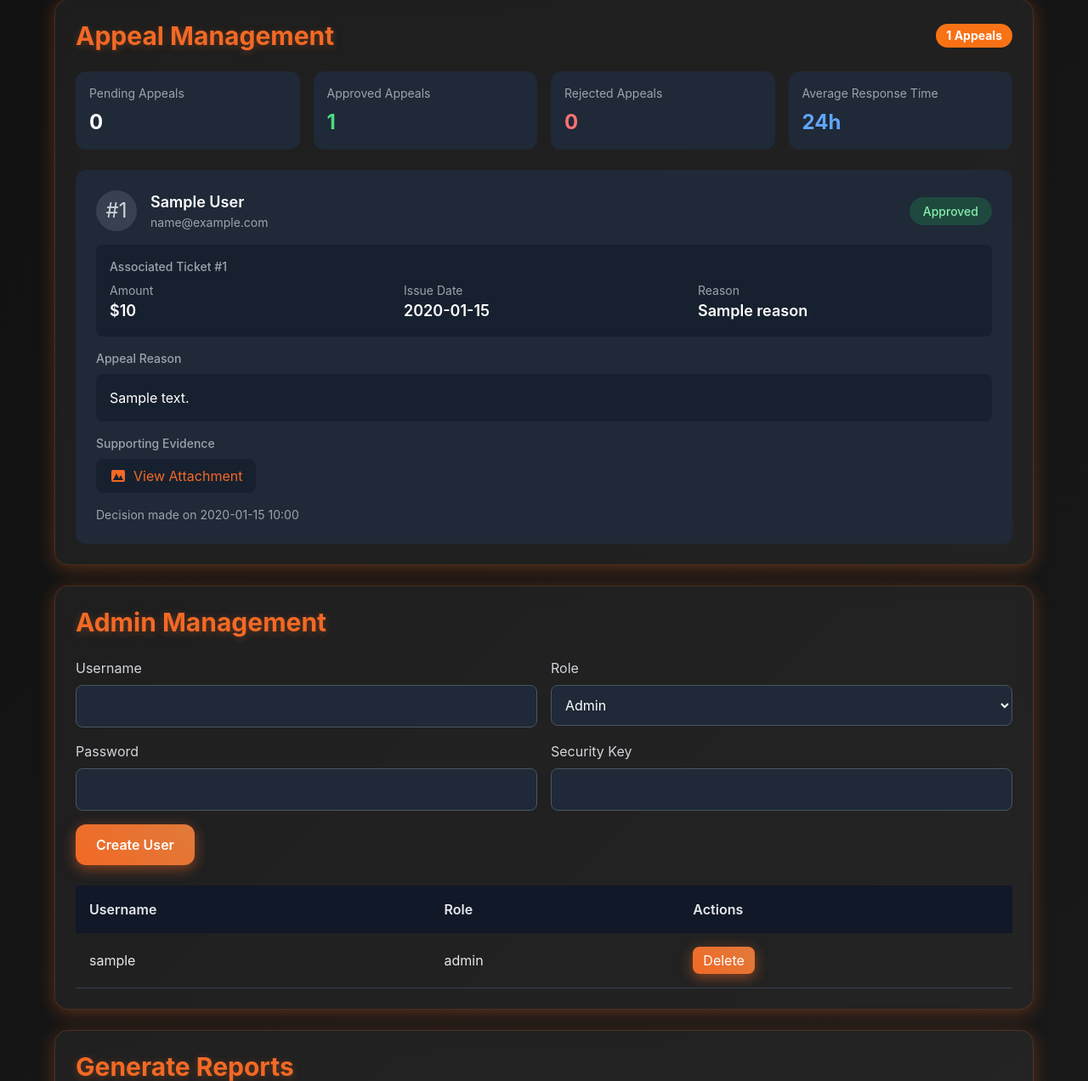
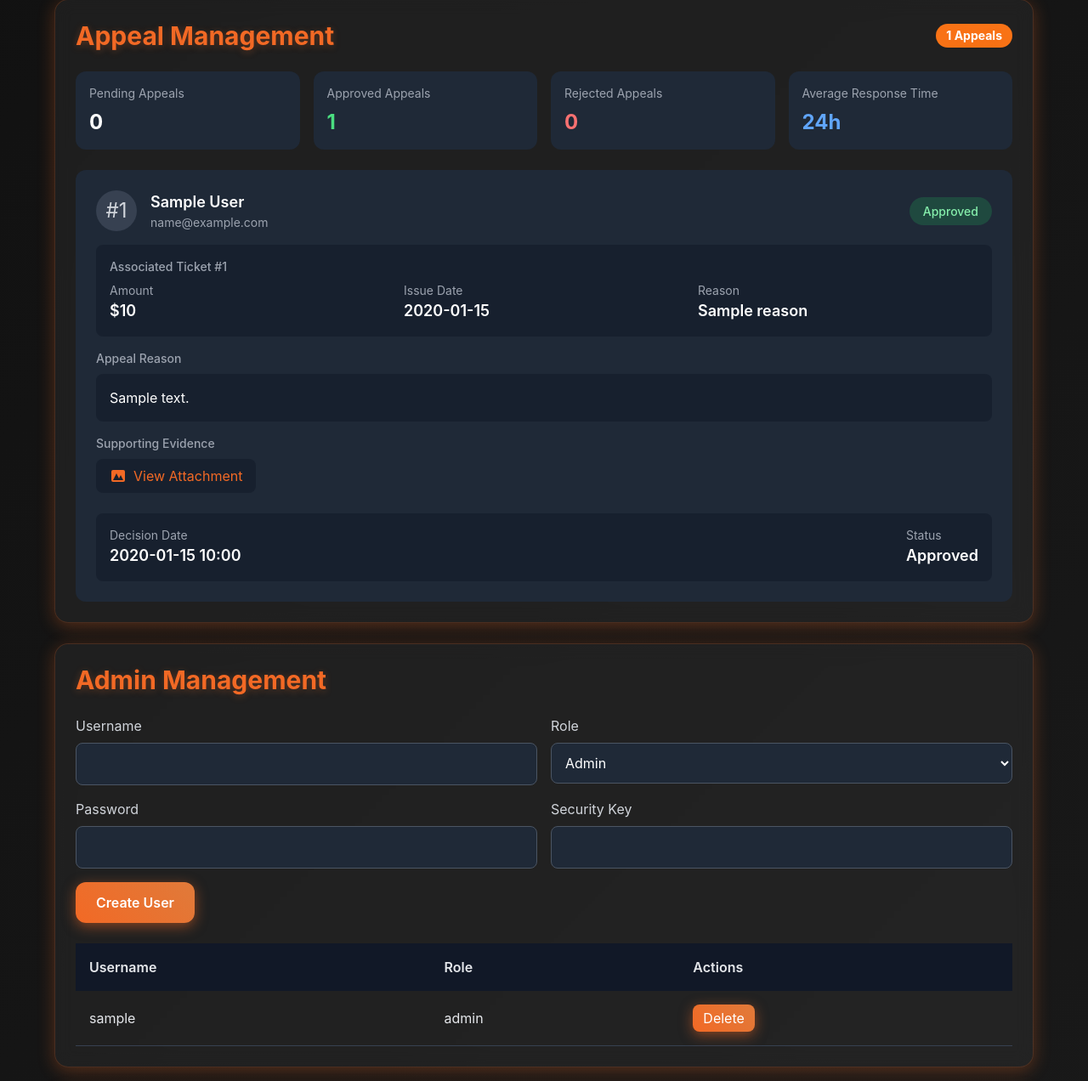
Before and after one commit to leviwheeling/upike_parking1, a Flask app: template upike_parking/templates/admin_officer_dashboard.html in a window 1280 px wide. Shown: the part 2417-3689 px from the top of the page at 85% size. Run offline with Flask 3, Linux system fonts and the light colour scheme; tables that the repository leaves empty hold one stand-in row (values such as "Sample post"); the template is opened without the code that fills it: values that come from a table or form of the project are taken from there, most other values are stand-ins (such as "Sample title", 1, 10 or a date in 2020); some libraries are stand-ins or nearby versions.

Commit message:
admin changes

```diff
--- a/upike_parking/templates/admin_dashboard.html
+++ b/upike_parking/templates/admin_dashboard.html
@@ -383,8 +383,8 @@
                       <p class="text-lg font-semibold text-white">{{ appeal.decision_date.strftime('%Y-%m-%d %H:%M') }}</p>
                     </div>
                     <div>
-                      <p class="text-sm text-gray-400">Decided By</p>
-                      <p class="text-lg font-semibold text-white">{{ appeal.admin.username }}</p>
+                      <p class="text-sm text-gray-400">Status</p>
+                      <p class="text-lg font-semibold text-white">{{ appeal.status|title }}</p>
                     </div>
                   </div>
                 </div>
--- a/upike_parking/templates/admin_officer_dashboard.html
+++ b/upike_parking/templates/admin_officer_dashboard.html
@@ -474,8 +474,17 @@
                   </form>
                 </div>
               {% else %}
-                <div class="mt-4 text-sm text-gray-400">
-                  Decision made on {{ appeal.decision_date.strftime('%Y-%m-%d %H:%M') }}
+                <div class="mt-6 p-4 bg-gray-900/50 rounded-lg">
+                  <div class="flex items-center justify-between">
+                    <div>
+                      <p class="text-sm text-gray-400">Decision Date</p>
+                      <p class="text-lg font-semibold text-white">{{ appeal.decision_date.strftime('%Y-%m-%d %H:%M') }}</p>
+                    </div>
+                    <div>
+                      <p class="text-sm text-gray-400">Status</p>
+                      <p class="text-lg font-semibold text-white">{{ appeal.status|title }}</p>
+                    </div>
+                  </div>
                 </div>
               {% endif %}
             </div>
```
